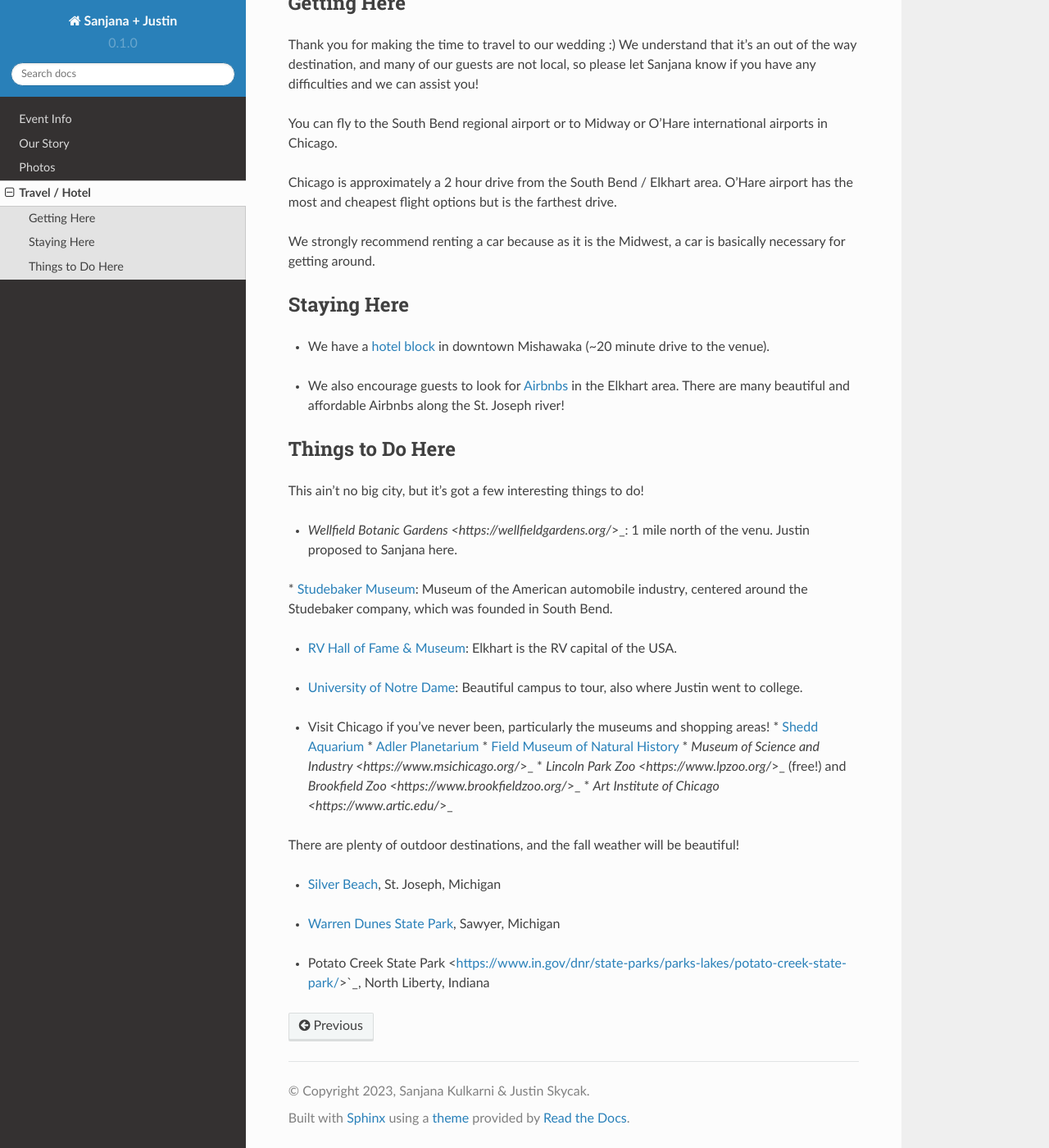
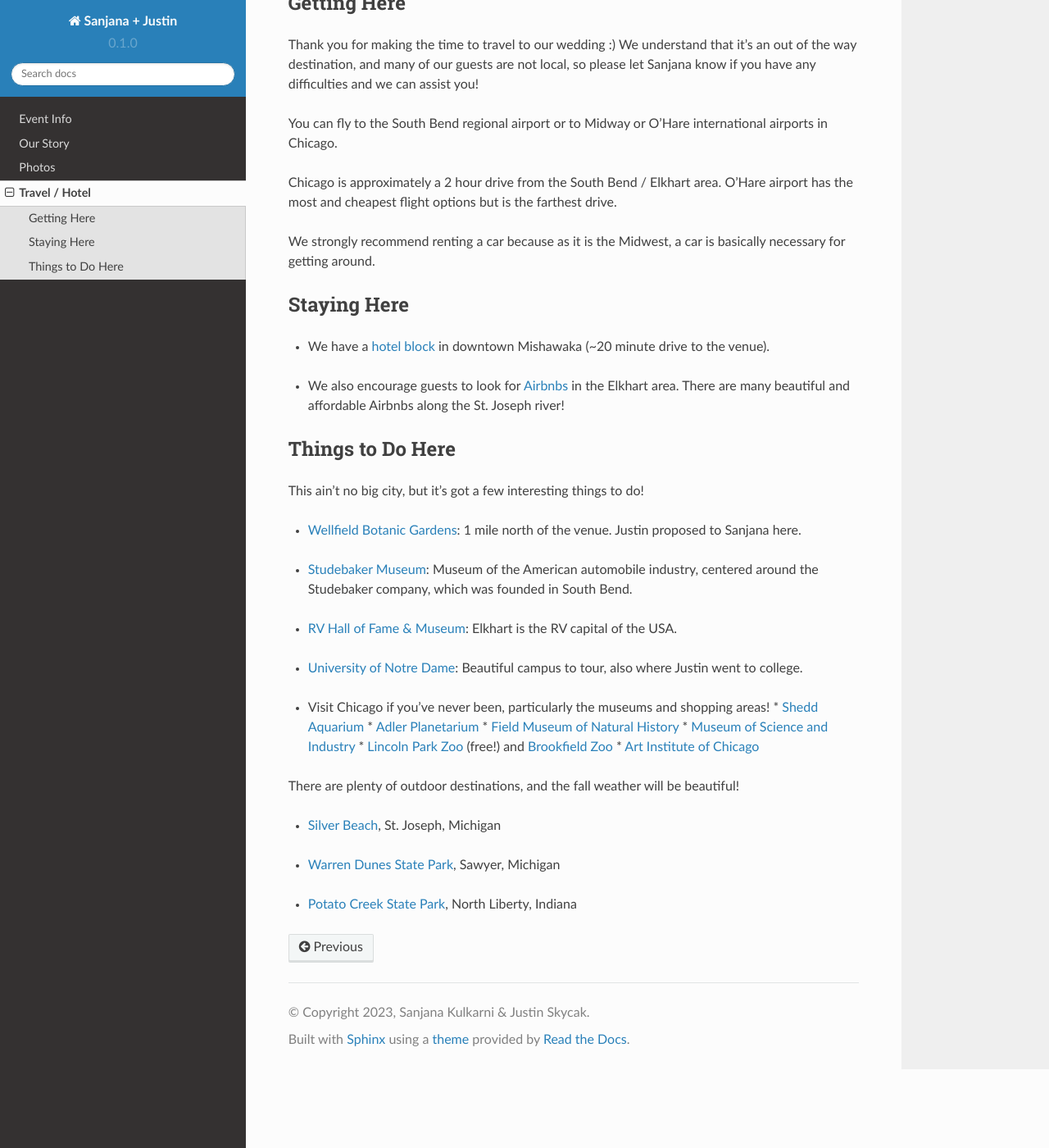
Before and after one commit to jpskycak/wedding, a Sphinx documentation site: the page built from docs/source/hotel.rst, in a window 1280 px wide and 1400 px high, scrolled down 173 px. Shown: the whole window at 82% size. Built offline with Sphinx 7.4.7 and the Read the Docs theme 2.0.0, drawn with Linux system fonts in a browser that asks for light colours.

Commit message:
Update hotel.rst

```diff
--- a/docs/source/hotel.rst
+++ b/docs/source/hotel.rst
@@ -25,8 +25,9 @@ Things to Do Here
 
 This ain't no big city, but it's got a few interesting things to do!
 
-* `Wellfield Botanic Gardens <https://wellfieldgardens.org/`>_: 1 mile north of the venu. Justin proposed to Sanjana here.
+* `Wellfield Botanic Gardens <https://wellfieldgardens.org/>`_: 1 mile north of the venue. Justin proposed to Sanjana here.
 \
+
 * `Studebaker Museum <https://www.studebakermuseum.org/#>`_: Museum of the American automobile industry, centered around the Studebaker company, which was founded in South Bend.
 \
 
@@ -40,9 +41,9 @@ This ain't no big city, but it's got a few interesting things to do!
   * `Shedd Aquarium <https://www.sheddaquarium.org/>`_
   * `Adler Planetarium <https://www.adlerplanetarium.org/>`_
   * `Field Museum of Natural History <https://www.fieldmuseum.org/>`_
-  * `Museum of Science and Industry <https://www.msichicago.org/`>_
-  * `Lincoln Park Zoo <https://www.lpzoo.org/`>_ (free!) and `Brookfield Zoo <https://www.brookfieldzoo.org/`>_
-  * `Art Institute of Chicago <https://www.artic.edu/`>_
+  * `Museum of Science and Industry <https://www.msichicago.org/>`_
+  * `Lincoln Park Zoo <https://www.lpzoo.org/>`_ (free!) and `Brookfield Zoo <https://www.brookfieldzoo.org/>`_
+  * `Art Institute of Chicago <https://www.artic.edu/>`_
 
 There are plenty of outdoor destinations, and the fall weather will be beautiful!
 
@@ -52,4 +53,4 @@ There are plenty of outdoor destinations, and the fall weather will be beautiful
 * `Warren Dunes State Park <https://www.michigan.org/property/warren-dunes-state-park>`_, Sawyer, Michigan
 \
 
-* Potato Creek State Park <https://www.in.gov/dnr/state-parks/parks-lakes/potato-creek-state-park/>`_, North Liberty, Indiana
+* `Potato Creek State Park <https://www.in.gov/dnr/state-parks/parks-lakes/potato-creek-state-park/>`_, North Liberty, Indiana
```
